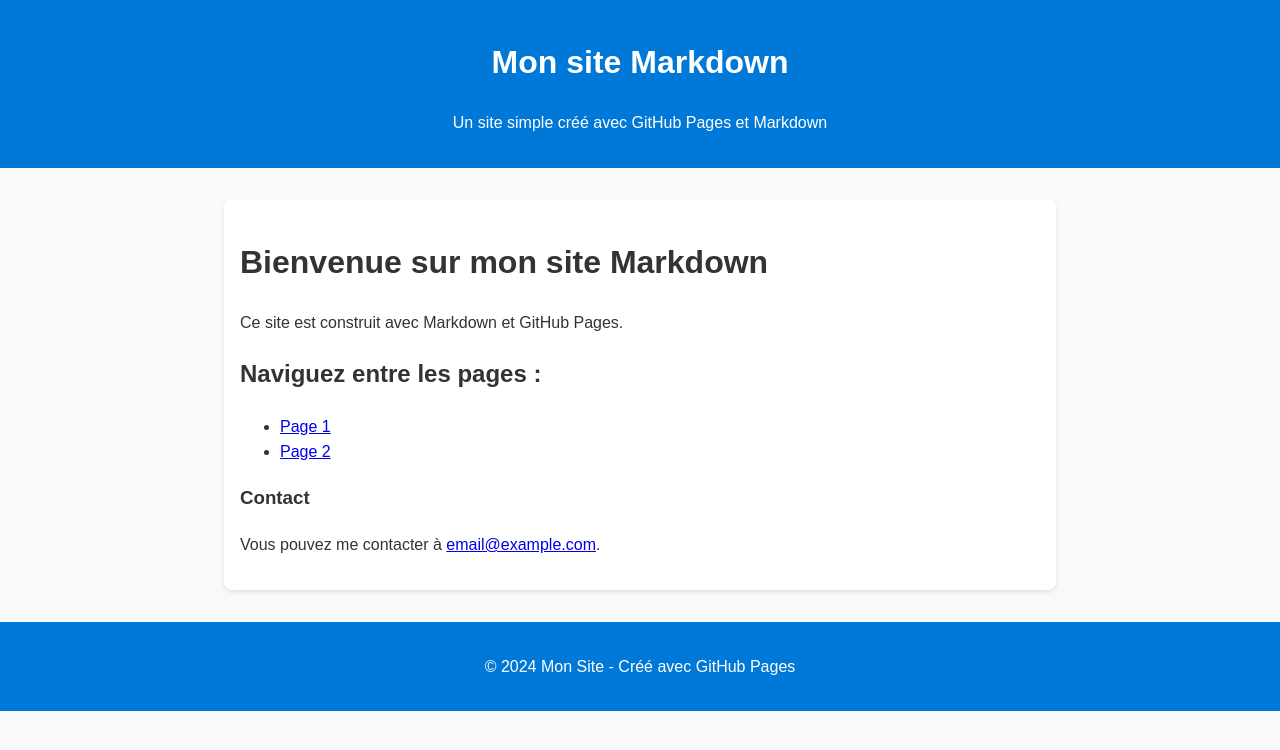
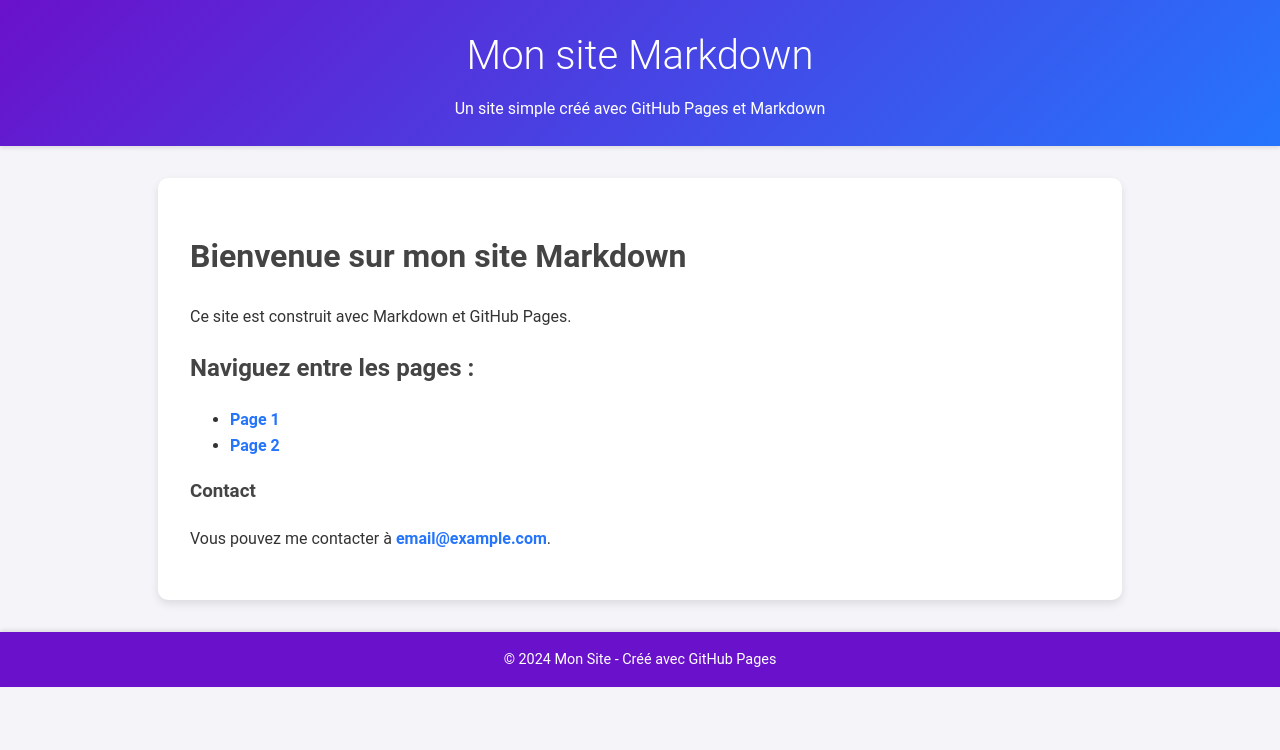
Before and after one commit to arnaud-barbotte/vigilant-octo-waffle, a Jekyll site: the page built from index.md, in a window 1280 px wide. Shown: the top 750 px of the page. Built offline with Jekyll 4.4.1, drawn with Linux system fonts in a browser that asks for light colours.

Commit message:
Update styles.css

```diff
--- a/assets/styles.css
+++ b/assets/styles.css
@@ -1,32 +1,65 @@
 body {
-    font-family: Arial, sans-serif;
+    font-family: 'Roboto', Arial, sans-serif;
     line-height: 1.6;
     margin: 0;
     padding: 0;
-    background-color: #f9f9f9;
+    background-color: #f4f4f9;
     color: #333;
 }
 
 header {
-    background: #0078d7;
+    background: linear-gradient(135deg, #6a11cb, #2575fc);
     color: white;
-    padding: 1rem 0;
+    padding: 1.5rem 0;
     text-align: center;
+    box-shadow: 0 2px 4px rgba(0, 0, 0, 0.1);
+}
+
+header h1 {
+    margin: 0;
+    font-size: 2.5rem;
+    font-weight: 300;
+}
+
+header p {
+    margin: 0.5rem 0 0;
+    font-size: 1rem;
+    font-weight: 400;
 }
 
 main {
-    max-width: 800px;
+    max-width: 900px;
     margin: 2rem auto;
-    padding: 1rem;
+    padding: 2rem;
     background: white;
-    border-radius: 8px;
-    box-shadow: 0 2px 4px rgba(0, 0, 0, 0.1);
+    border-radius: 10px;
+    box-shadow: 0 4px 8px rgba(0, 0, 0, 0.1);
+}
+
+main h1, main h2, main h3 {
+    color: #444;
+}
+
+main a {
+    color: #2575fc;
+    text-decoration: none;
+    font-weight: bold;
+}
+
+main a:hover {
+    text-decoration: underline;
 }
 
 footer {
     text-align: center;
     padding: 1rem;
     margin-top: 2rem;
-    background: #0078d7;
+    background: #6a11cb;
     color: white;
+    font-size: 0.9rem;
+    box-shadow: 0 -2px 4px rgba(0, 0, 0, 0.1);
 }
+
+footer p {
+    margin: 0;
+}
```
